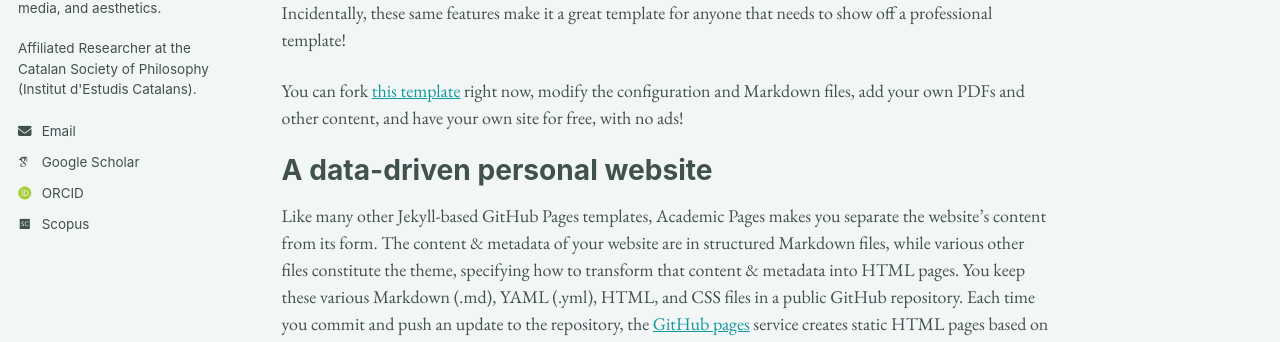
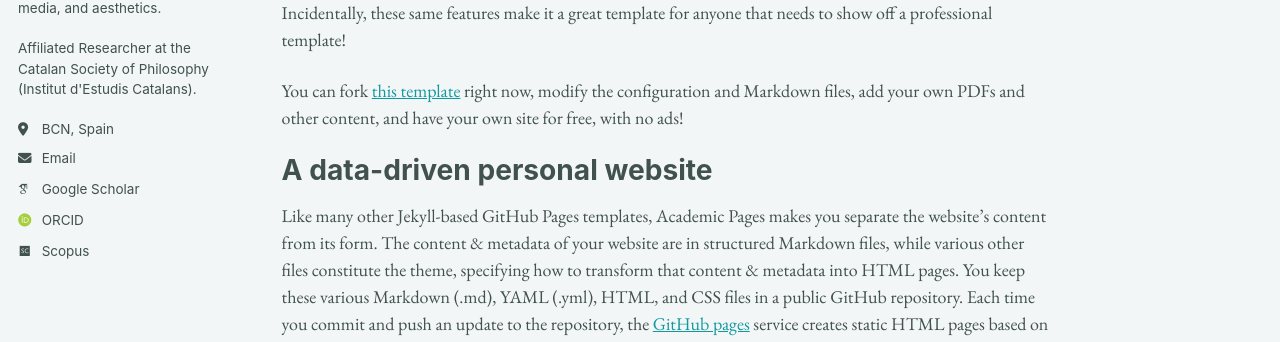
Before and after one commit to epujol90/epujol90.github.io, a Jekyll site: the page built from _pages/about.md, in a window 1280 px wide. Shown: the part 307-649 px from the top of the page. Built offline with Jekyll 4.4.1, drawn with Linux system fonts in a browser that asks for light colours; some web fonts are replaced; a script bundle is joined from its source files by our own code; library files that are not in the unit come from our copies.

Commit message:
Update _config.yml

```diff
--- a/_config.yml
+++ b/_config.yml
@@ -27,7 +27,7 @@ author:
   name             : "Ernest Pujol"
   pronouns         : # example: "she/her"
   bio              : "Philosophy of technology, media, and aesthetics. <br><br>Affiliated Researcher at the Catalan Society of Philosophy (Institut d'Estudis Catalans)."
-  location         : # "BCN, Spain"
+  location         : "BCN, Spain"
   employer         : # "Red Brick University"
   uri              : # URL
   email            : "ernestpujol3@outlook.com"
```
